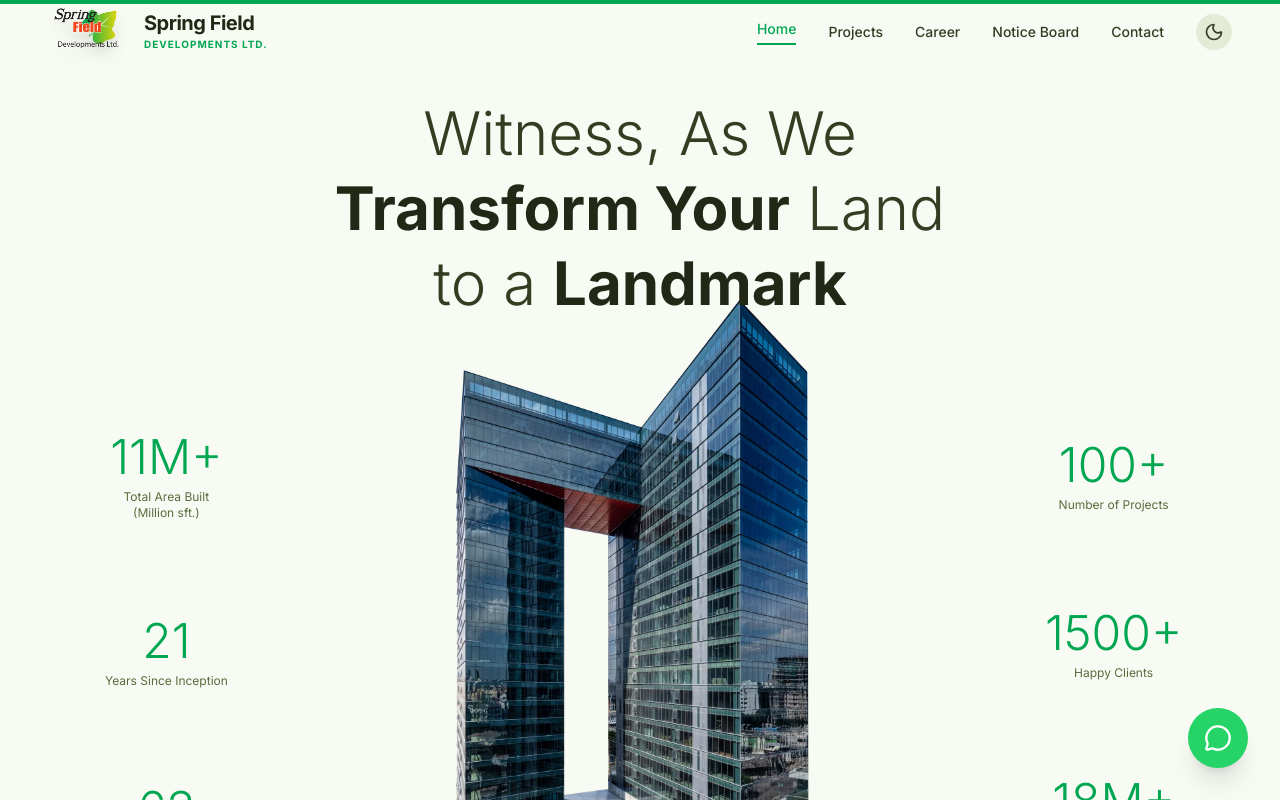
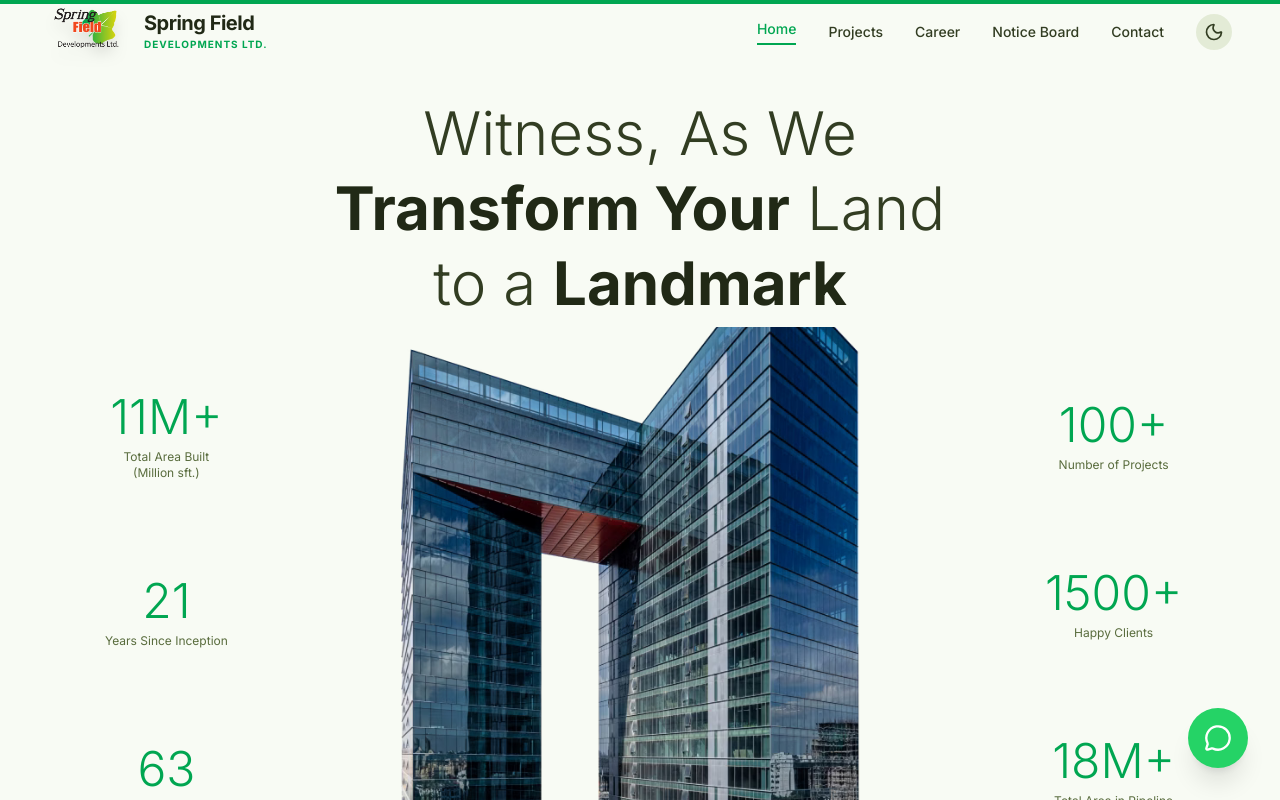
Before and after one commit to rudraprotapchakraborty/springfield-bd, a Next.js app: page / in a window 1280 px wide. Shown: the top 800 px of the page. Built offline with nearby package versions, Linux system fonts and the light colour scheme.

Commit message:
building updated

```diff
--- a/app/page.tsx
+++ b/app/page.tsx
@@ -2,7 +2,7 @@
 
 import { useState, useEffect, useRef } from 'react';
 import Image from 'next/image';
-import { motion, useInView, useMotionValue, useTransform, animate } from 'framer-motion';
+import { motion, useInView, useMotionValue, useTransform, animate, useScroll } from 'framer-motion';
 import { ArrowDown, MessageCircle } from 'lucide-react';
 import Link from 'next/link';
 
@@ -45,6 +45,9 @@ const statsRight = [
 
 export default function Home() {
   const [activeTab, setActiveTab] = useState('background');
+  const { scrollY } = useScroll();
+  const buildingY = useTransform(scrollY, [0, 500], [0, -100]);
+  const buildingScale = useTransform(scrollY, [0, 500], [1.1, 1.2]);
 
   const containerVariants = {
     hidden: { opacity: 0 },
@@ -98,17 +101,18 @@ export default function Home() {
           </motion.div>
 
           <motion.div
-            initial={{ opacity: 0, y: 200 }}
+            initial={{ opacity: 0, y: 300 }}
             animate={{ opacity: 1, y: 0 }}
-            transition={{ duration: 1.5, ease: 'easeOut' }}
-            className="w-full md:w-3/5 flex justify-center items-end h-[50vh] md:h-[75vh] relative z-0 order-1 md:order-2"
+            transition={{ duration: 1.8, ease: [0.16, 1, 0.3, 1] }}
+            style={{ y: buildingY, scale: buildingScale }}
+            className="w-full md:w-3/5 flex justify-center items-start h-[45vh] md:h-[65vh] relative z-0 order-1 md:order-2 overflow-hidden"
           >
-            <div className="relative w-full h-full max-w-2xl">
+            <div className="relative w-full h-[150%] max-w-2xl -mt-[10%]">
               <Image
                 src="/building.png"
                 alt="Modern Landmark Building"
                 fill
-                className="object-contain object-bottom scale-110 origin-bottom"
+                className="object-contain object-top"
                 priority
               />
             </div>
```
